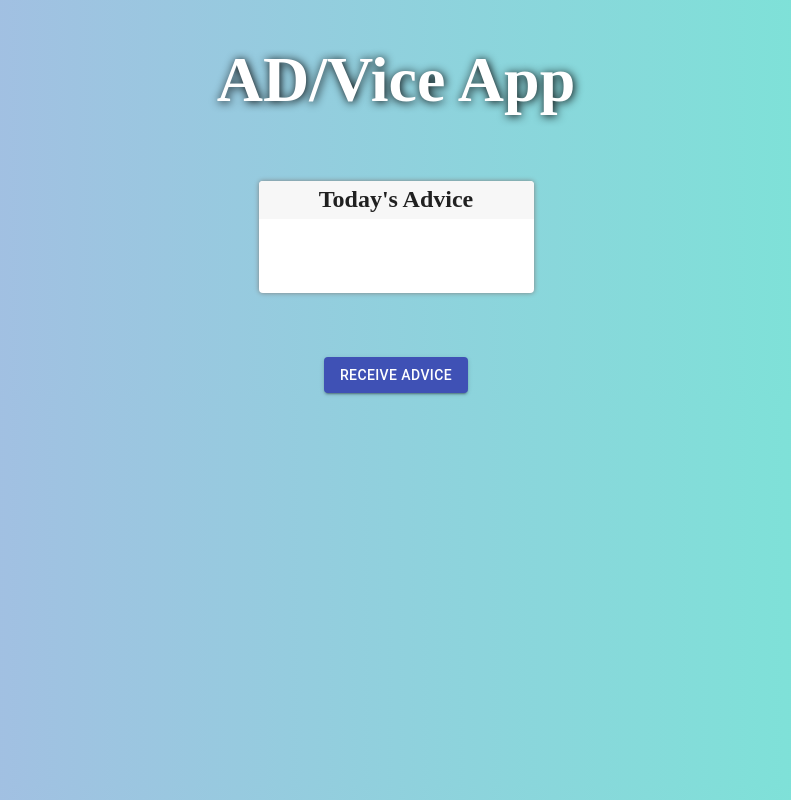
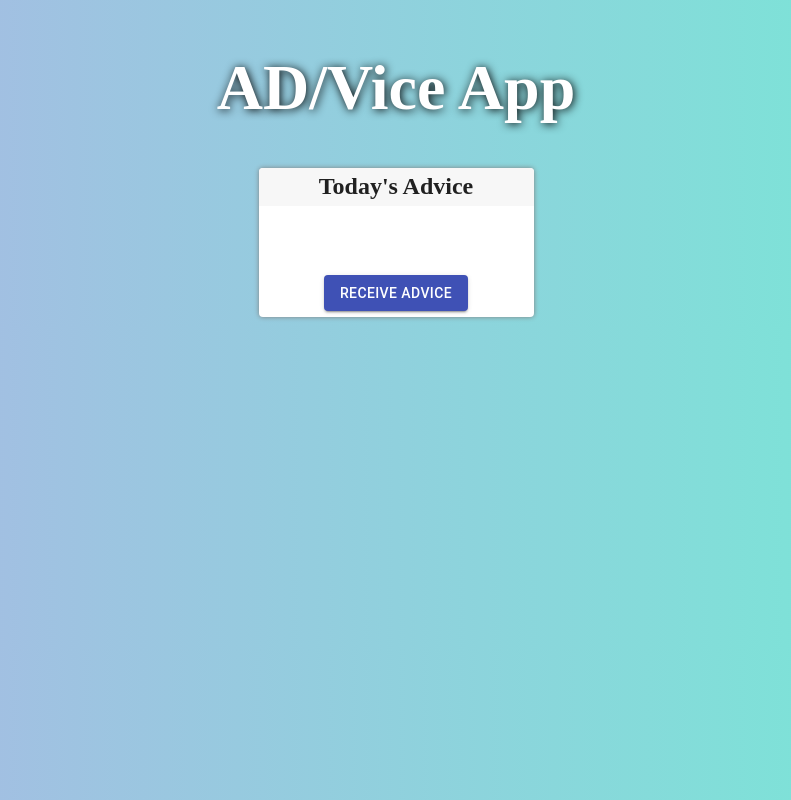
Before and after one commit to Mysta3/advice_app, a React (Create React App) app in the folder advice_api_app/: page / in a window 1280 px wide. Shown: the whole page, without its empty margins (244-1035 px from the left). Built offline with nearby package versions, Linux system fonts and the light colour scheme.

Commit message:
finished MVP. Added flexbox properties.

```diff
--- a/advice_api_app/src/App.js
+++ b/advice_api_app/src/App.js
@@ -21,8 +21,8 @@ function App() {
   return (
     <div>
       <Header />
-      <AdviceResult getAdvice={getAdvice} />
-      <ButtonFetch generateAdvice={generateAdvice} />
+      <AdviceResult getAdvice={getAdvice} generateAdvice={generateAdvice} />
+      {/* <ButtonFetch generateAdvice={generateAdvice} /> */}
     </div>
   );
 }
--- a/advice_api_app/src/components/AdviceResult.js
+++ b/advice_api_app/src/components/AdviceResult.js
@@ -3,12 +3,13 @@ import { makeStyles } from '@material-ui/core/styles';
 import Card from '@material-ui/core/Card';
 import CardContent from '@material-ui/core/CardContent';
 import '../index.css';
+import ButtonFetch from './ButtonFetch';
 
 //Material UI styling components
 const useStyles = makeStyles({
   card: {
     maxWidth: 275,
-    margin: ' 5% auto',
+    margin: ' 3% auto 0 auto',
     boxShadow: '0px 0px 5px grey;'
   },
   header: {
@@ -32,6 +33,10 @@ function AdviceResult(props) {
         {advice && <h3>Tip #{adviceID}</h3>}
         <p>{advice}</p>
       </CardContent>
+      <ButtonFetch
+        className={classes.button}
+        generateAdvice={props.generateAdvice}
+      />
     </Card>
   );
 }
--- a/advice_api_app/src/components/ButtonFetch.js
+++ b/advice_api_app/src/components/ButtonFetch.js
@@ -1,14 +1,20 @@
 import React from 'react';
 import Button from '@material-ui/core/Button';
-
+import { makeStyles } from '@material-ui/core/styles';
 
 function ButtonFetch(props) {
+  //Material UI styling components
+  const useStyles = makeStyles({
+    button:{
+      margin: '2%'
+    }
+  });
   // store params in another variable
   const generateAdvice = props.generateAdvice;
-
+  const classes = useStyles(); //applies styles to variable
   return (
     <div>
-      <Button variant="contained" color="primary" onClick={generateAdvice}>
+      <Button className={classes.button} variant="contained" color="primary" onClick={generateAdvice}>
         Receive Advice
       </Button>
     </div>
--- a/advice_api_app/src/index.css
+++ b/advice_api_app/src/index.css
@@ -1,5 +1,4 @@
 body {
-  margin: 0 auto;
   background: #74ebd5; /* fallback for old browsers */
   background: -webkit-linear-gradient(
     to right,
@@ -10,6 +9,8 @@ body {
   -webkit-font-smoothing: antialiased;
   -moz-osx-font-smoothing: grayscale;
   text-align: center;
+  display: flex;
+  flex-direction: column;
 }
 
 h1 {
```
